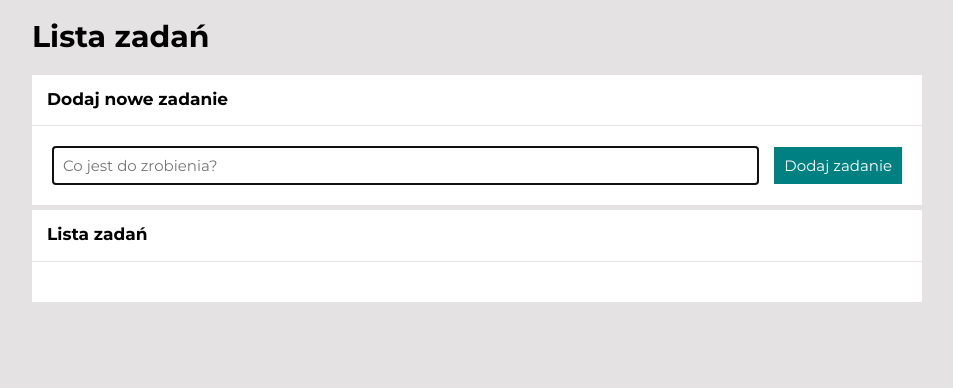
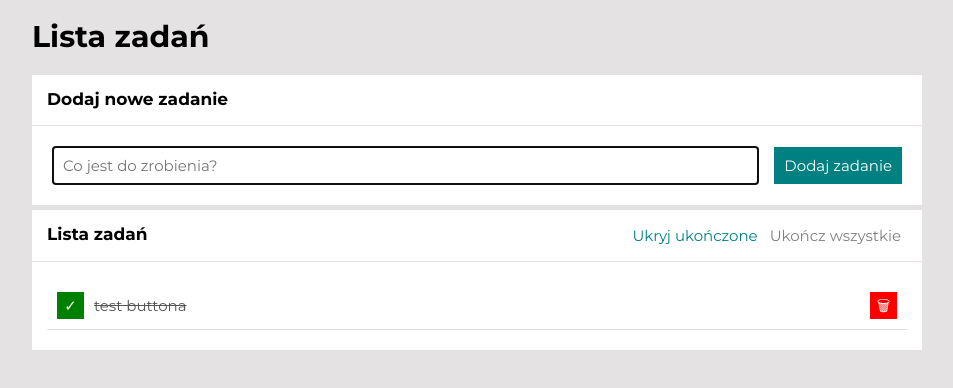
Before and after one commit to WojciechBylica/todo-list-react, a React (Create React App) app: page / in a window 1280 px wide. Shown: the top 388 px of the page, without its empty margins (163-1116 px from the left). Built offline with nearby package versions, Linux system fonts and the light colour scheme.

Commit message:
app moved to redux, without localstorage

```diff
--- a/src/features/tasks/Buttons/index.js
+++ b/src/features/tasks/Buttons/index.js
@@ -1,9 +1,9 @@
 import React from "react";
 import { useSelector, useDispatch } from "react-redux";
-import { selectTasks, toggleHideDone } from "../tasksSlice";
+import { selectTasks, toggleHideDone, setAllDone } from "../tasksSlice";
 import { ButtonsDiv, ButtonAdditional } from "./syled";
 
-const Buttons = ({ setAllDone }) => {
+const Buttons = () => {
     const { tasks, hideDone } = useSelector(selectTasks);
     const dispatch = useDispatch()
     return (
@@ -17,7 +17,7 @@ const Buttons = ({ setAllDone }) => {
                     </ButtonAdditional>
 
                     <ButtonAdditional
-                        onClick={setAllDone}
+                        onClick={() => dispatch(setAllDone())}
                         disabled={tasks.every(({ done }) => done)}
                     >
                         Ukończ wszystkie
--- a/src/features/tasks/TaskList/index.js
+++ b/src/features/tasks/TaskList/index.js
@@ -1,11 +1,11 @@
 import React from "react";
-import { useSelector } from "react-redux";
-import { selectTasks } from "../tasksSlice";
+import { useSelector, useDispatch } from "react-redux";
+import { selectTasks, toggleTaskDone, removeTask } from "../tasksSlice";
 import { List, Item, Content, Button } from "./styled";
 
-const TaskList = ({ removeTask, toggleTaskDone }) => {
+const TaskList = () => {
     const { tasks, hideDone } = useSelector(selectTasks);
-
+    const dispatch = useDispatch();
     return (
         <List>
             {tasks.map(task => (
@@ -13,9 +13,10 @@ const TaskList = ({ removeTask, toggleTaskDone }) => {
                     key={task.id}
                     hidden={task.done && hideDone}
                 >
+
                     <Button
                         toggleDone
-                        onClick={() => toggleTaskDone(task.id)}
+                        onClick={() => dispatch(toggleTaskDone(task.id))}
                     >
                         {task.done ? "✓" : ""}
                     </Button>
@@ -26,7 +27,7 @@ const TaskList = ({ removeTask, toggleTaskDone }) => {
 
                     <Button
                         remove
-                        onClick={() => removeTask(task.id)}
+                        onClick={() => dispatch(removeTask(task.id))}
                     >
                         &#128465;
                     </Button>
--- a/src/features/tasks/Tasks.js
+++ b/src/features/tasks/Tasks.js
@@ -6,20 +6,10 @@ import Buttons from "./Buttons";
 import Section from "../../common/Section";
 import Header from "../../common/Header";
 import Container from "../../common/Container";
-import { useTasks } from "../../useTasks";
 import { selectTasks } from './tasksSlice';
-
 
 function Tasks() {
   const { tasks } = useSelector(selectTasks);
-
-  const {
-    // tasks,
-    removeTask,
-    toggleTaskDone,
-    setAllDone,
-    addNewTask,
-  } = useTasks();
 
   useEffect(() => {
     localStorage.setItem("savedTasks", JSON.stringify(tasks));
@@ -33,21 +23,13 @@ function Tasks() {
 
       <Section
         title="Dodaj nowe zadanie"
-        body={<Form addNewTask={addNewTask} />}
+        body={<Form />}
       />
 
       <Section
         title="Lista zadań"
-        body={
-          <TaskList
-            removeTask={removeTask}
-            toggleTaskDone={toggleTaskDone}
-          />
-        }
-        extraContent={
-          <Buttons
-            setAllDone={setAllDone} />
-        }
+        body={<TaskList />}
+        extraContent={<Buttons />}
       />
     </Container>
   );
--- a/src/features/tasks/tasksSlice.js
+++ b/src/features/tasks/tasksSlice.js
@@ -1,9 +1,15 @@
-import { createSlice } from "@reduxjs/toolkit";
+import { createSlice, nanoid } from "@reduxjs/toolkit";
 
 const tasksSlice = createSlice({
     name: 'tasks',
     initialState: {
-        tasks: [],
+        tasks: [
+            {
+                content: "test buttona",
+                done: true,
+                id: nanoid(),
+            },
+        ],
         hideDone: false,
     },
     reducers: {
@@ -13,9 +19,22 @@ const tasksSlice = createSlice({
         toggleHideDone: state => {
             state.hideDone = !state.hideDone;
         },
+        toggleTaskDone: ({ tasks }, { payload }) => {
+            const index = tasks.findIndex(({ id }) => id === payload);
+            tasks[index].done = !tasks[index].done;
+        },
+        removeTask: ({ tasks }, { payload }) => {
+            const index = tasks.findIndex(({ id }) => id === payload);
+            tasks.splice(index);
+        },
+        setAllDone: ({ tasks }) => {
+            for (const task of tasks) {
+                task.done = true
+            }
+        },
     },
 });
 
-export const { addTask, toggleHideDone } = tasksSlice.actions;
+export const { addTask, toggleHideDone, toggleTaskDone, removeTask, setAllDone } = tasksSlice.actions;
 export const selectTasks = state => state.tasks;
 export default tasksSlice.reducer;
--- a/src/index.js
+++ b/src/index.js
@@ -7,7 +7,6 @@ import { Provider } from 'react-redux';
 import { GlobalStyle } from "./GlobalStyle";
 import { ThemeProvider } from 'styled-components';
 import { theme } from "./theme";
-import { configureStore } from "@reduxjs/toolkit";
 import store from "./store";
 
 ReactDOM.render(
--- a/src/useTasks.js
+++ b/src/useTasks.js
@@ -1,50 +1,12 @@
-import { useState } from "react";
+// import { useState } from "react";
 
-export const useTasks = () => {
-    const getInitialTasks = () => {
-        const tasksFromLocalStorage = localStorage.getItem("savedTasks");
-        return tasksFromLocalStorage
-            ? JSON.parse(tasksFromLocalStorage)
-            : [];
-    };
+// export const useTasks = () => {
+//     const getInitialTasks = () => {
+//         const tasksFromLocalStorage = localStorage.getItem("savedTasks");
+//         return tasksFromLocalStorage
+//             ? JSON.parse(tasksFromLocalStorage)
+//             : [];
+//     };
 
-    const [tasks, setTasks] = useState(getInitialTasks);
-
-    const removeTask = (id) => {
-        setTasks(tasks => tasks.filter(task => task.id !== id));
-    };
-
-    const toggleTaskDone = (id) => {
-        setTasks(tasks => tasks.map(task => {
-            if (task.id === id) {
-                return { ...task, done: !task.done };
-            }
-
-            return task;
-        }));
-    };
-
-    const setAllDone = () => {
-        setTasks(tasks => tasks.map(task => ({
-            ...task,
-            done: true
-        })));
-    };
-
-    const addNewTask = (content) => {
-        setTasks(tasks => [
-            ...tasks,
-            {
-                content,
-                done: false,
-                id: tasks.length ? tasks[tasks.length - 1].id + 1 : 1,
-            }]);
-    };
-    return {
-        tasks,
-        removeTask,
-        toggleTaskDone,
-        setAllDone,
-        addNewTask,
-    }
-}
+//     const [tasks, setTasks] = useState(getInitialTasks);
+// }
```
